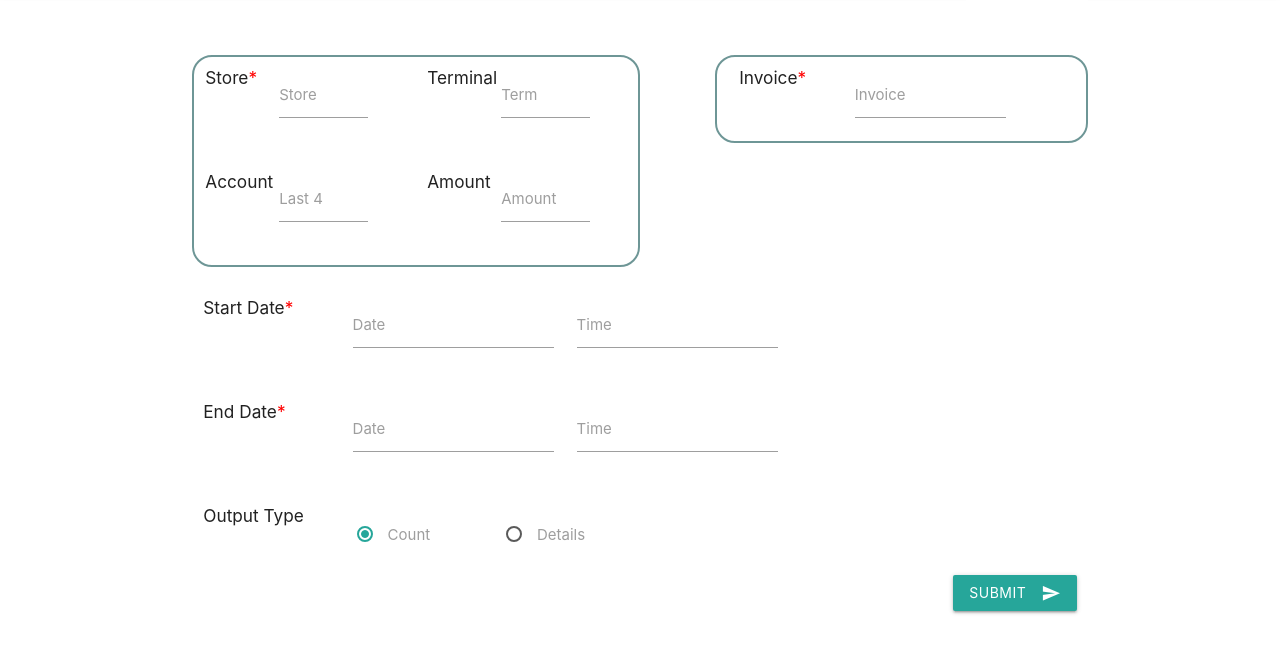
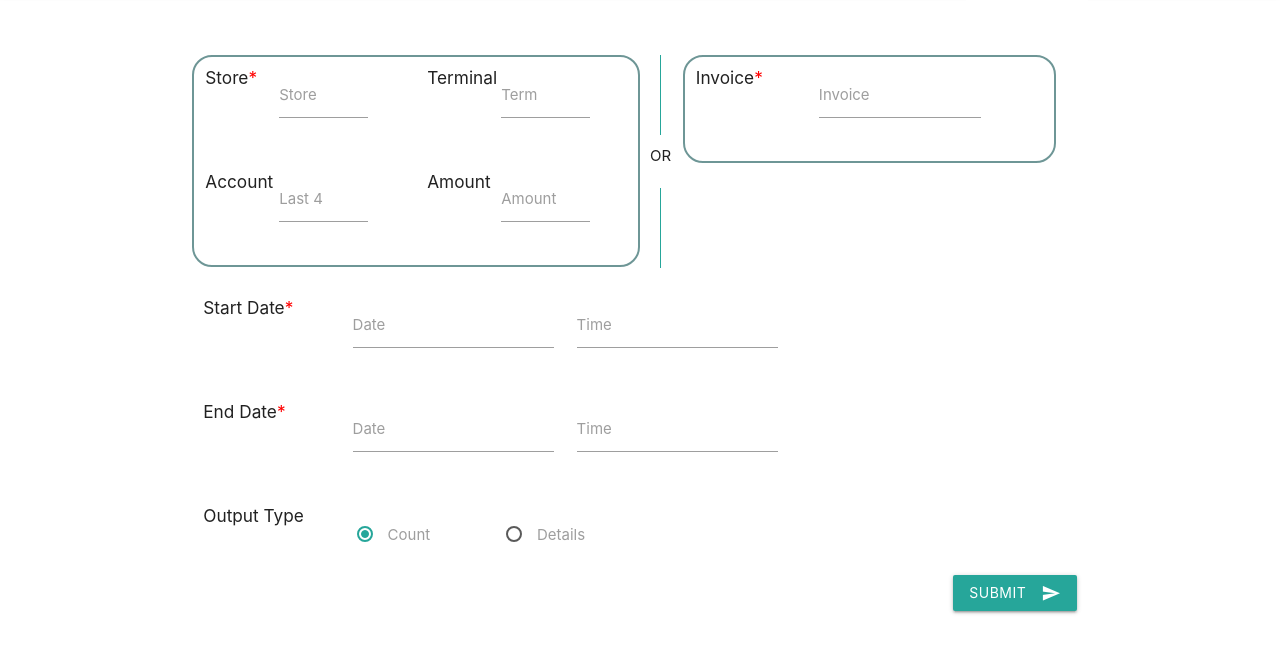
Before and after one commit to sboopal/Dashboard, a React app: page /StoreReport in a window 1280 px wide. Shown: the part 69-722 px from the top of the page. Built offline with nearby package versions, Linux system fonts and the light colour scheme.

Commit message:
adding date format and new updates

```diff
--- a/src/client/Components/Reports/BannerReport.js
+++ b/src/client/Components/Reports/BannerReport.js
@@ -194,78 +194,68 @@ class BannerReport extends Component {
                 </select>
             )
         }
+        const getColumnValues = (value) => {
+            if(value === 0){
+                return '0 - Approved';
+            }else if(value === 1){
+                return '1 - Declined';
+            }else if(value === 2){
+                return '2 - Offline';
+            }else if(value === 10){
+                return '10 - Timeout';
+            }else{
+                return value;
+            }
+        }
+        const getColumnValuesForDate = (value) => {
+            //const date =  moment(value).tz('UTC').format('YYYY-MM-DD HH:mm:ss');
+            var localTime  = moment.utc(value).toDate();
+            localTime = moment(localTime).add(5,'hours').format('YYYY-MM-DD HH:mm:ss');
+            return localTime;
+        }
         const getTableData = () => {
             const { data } = this.state;
-            const countTableColumns = [
-                {
-                    Header:"Tran Status",
-                    accessor:"Transactionactioncode"
-                },
-                {
-                    Header:"No of Transactions",
-                    accessor:"TranCount"
-                }
-            ];
-            const detailsTableColumn = [
-                {
-                    Header:"Store",
-                    accessor:"Store"
-                },
-                {
-                    Header:"Terminal",
-                    accessor:"Terminal"
-                },
-                {
-                    Header:"Tran Domain",
-                    accessor:"TransactionDomain"
-                },
-                {
-                    Header:"Tran Type",
-                    accessor:"TransactionType"
-                },
-                {
-                    Header:"AccountType",
-                    accessor:"AccountType"
-                },
-                {
-                    Header:"Amount",
-                    accessor:"Amount"
-                },
-                {
-                    Header:"Tran ActionCode",
-                    accessor:"TransactionActionCode"
-                },
-                {
-                    Header:"TransactionIsoResponse",
-                    accessor:"TransactionIsoResponse"
-                },
-                {
-                    Header:"AccountDisplay",
-                    accessor:"AccountDisplay"
-                },
-                {
-                    Header:"SourceLogDateTime",
-                    accessor:"SourceLogDateTime"
-                },
-                {
-                    Header:"Server",
-                    accessor:"Server"
-                },
-                {
-                    Header:"InvoiceNumber",
-                    accessor:"InvoiceNumber"
-                },
-                {
-                    Header:"AuthCode",
-                    accessor:"AuthCode"
-                }
-            ]
+            let columns = [];
+            if(data.length > 0){
+                columns = Object.keys(data[0]).map(key => {
+                    if(key === 'TransactionActionCode'){
+                        return {
+                            Header: 'Transaction Status',
+                            accessor:key,
+                            Cell : row => (
+                                <span>
+                                    {
+                                        getColumnValues(row.value)
+                                    }
+                                </span>
+                            )
+                        }
+                    }else if(key == 'SourceLogDateTime'){
+                        return{
+                            Header: key,
+                            accessor:key,
+                            Cell : row => (
+                                <span>
+                                    {
+                                        getColumnValuesForDate(row.value)
+                                    }
+                                </span>
+                            )
+                        }
+                    }else{
+                        return {
+                            Header: key,
+                            accessor:key
+                        }
+                    }
+                })
+            }
             const pageSize = data.length < 10 ? data.length : 10;
             return(
                 data.length > 0 ? (
                     <ReactTable
                         data={data}
-                        columns = {this.state.checked === 'one' ? countTableColumns : detailsTableColumn}
+                        columns = {columns}
                         defaultPageSize={pageSize}
                         className='-striped -highlight -bordered' />
                 ): (
--- a/src/client/Components/Reports/StoreReport.js
+++ b/src/client/Components/Reports/StoreReport.js
@@ -152,7 +152,7 @@ class StoreReport extends Component {
             this.setState({ [id] : moment(value,'hh:mm A').format('HH:mm:ss') })
         }else{
             let {selected} = this.state;
-            selected[id] = 'valid';
+            selected[id] = value.length > 0 ? 'valid' : '';
             if (id !== 'invoice' && value.length > maxLength) {
                 value = value.slice(0, maxLength)
             }
@@ -224,79 +224,68 @@ class StoreReport extends Component {
 
     render(){
         const {selected} = this.state;
-
+        const getColumnValues = (value) => {
+            if(value === 0){
+                return '0 - Approved';
+            }else if(value === 1){
+                return '1 - Declined';
+            }else if(value === 2){
+                return '2 - Offline';
+            }else if(value === 10){
+                return '10 - Timeout';
+            }else{
+                return value;
+            }
+        }
+        const getColumnValuesForDate = (value) => {
+            //const date =  moment(value).tz('UTC').format('YYYY-MM-DD HH:mm:ss');
+            var localTime  = moment.utc(value).toDate();
+            localTime = moment(localTime).add(5,'hours').format('YYYY-MM-DD HH:mm:ss');
+            return localTime;
+        }
         const getTableData = () => {
             const { data } = this.state;
-            const countTableColumns = [
-                {
-                    Header:"Tran Status",
-                    accessor:"Transactionactioncode"
-                },
-                {
-                    Header:"No of Transactions",
-                    accessor:"TranCount"
-                }
-            ];
-            const detailsTableColumn = [
-                {
-                    Header:"Store",
-                    accessor:"Store"
-                },
-                {
-                    Header:"Terminal",
-                    accessor:"Terminal"
-                },
-                {
-                    Header:"Tran Domain",
-                    accessor:"TransactionDomain"
-                },
-                {
-                    Header:"Tran Type",
-                    accessor:"TransactionType"
-                },
-                {
-                    Header:"AccountType",
-                    accessor:"AccountType"
-                },
-                {
-                    Header:"Amount",
-                    accessor:"Amount"
-                },
-                {
-                    Header:"Tran ActionCode",
-                    accessor:"TransactionActionCode"
-                },
-                {
-                    Header:"TransactionIsoResponse",
-                    accessor:"TransactionIsoResponse"
-                },
-                {
-                    Header:"AccountDisplay",
-                    accessor:"AccountDisplay"
-                },
-                {
-                    Header:"SourceLogDateTime",
-                    accessor:"SourceLogDateTime"
-                },
-                {
-                    Header:"Server",
-                    accessor:"Server"
-                },
-                {
-                    Header:"InvoiceNumber",
-                    accessor:"InvoiceNumber"
-                },
-                {
-                    Header:"AuthCode",
-                    accessor:"AuthCode"
-                }
-            ]
+            let columns = [];
+            if(data.length > 0){
+                columns = Object.keys(data[0]).map(key => {
+                    if(key === 'TransactionActionCode'){
+                        return {
+                            Header: 'Transaction Status',
+                            accessor:key,
+                            Cell : row => (
+                                <span>
+                                    {
+                                        getColumnValues(row.value)
+                                    }
+                                </span>
+                            )
+                        }
+                    }else if(key == 'SourceLogDateTime'){
+                        return{
+                            Header: key,
+                            accessor:key,
+                            Cell : row => (
+                                <span>
+                                    {
+                                        getColumnValuesForDate(row.value)
+                                    }
+                                </span>
+                            )
+                        }
+                    }else{
+                        return {
+                            Header: key,
+                            accessor:key
+                        }
+                    }
+                })
+            }
             const pageSize = data.length < 10 ? data.length : 10;
             return(
                 data.length > 0 ? (
                     <ReactTable
                         data={data}
-                        columns = {this.state.checked === 'one' ? countTableColumns : detailsTableColumn}
+                        columns = {columns}
                         defaultPageSize={pageSize}
                         className='-striped -highlight -bordered' />
                 ): (
@@ -353,8 +342,14 @@ class StoreReport extends Component {
                                     </div>
                                 </div>
                                 </div>
-                                <div className="col m1"></div>
+                                {/* vertical divider */}
+                                <div className="col" style={{marginLeft:'10px',marginRight:'10px'}}>
+                                    <div className="row vertical-line"></div>
+                                    <div className="row" style={{paddingTop:'90px'}}> OR </div>
+                                    <div className="row vertical-line"></div>
+                                </div>
                                 <div className="col s12 m5 firstrowborder">
+                                    <div className="row">
                                         <h6 className="col s12 m4 required-field" >Invoice</h6>
                                         <div className="input-field col s12 m6">
                                             <input id="invoice" type="number" className={`${selected.invoice}`} maxLength="4"
@@ -363,6 +358,7 @@ class StoreReport extends Component {
                                                 onKeyPress={this.handleKeyPress} />
                                             <label htmlFor="invoice">Invoice</label>
                                         </div>
+                                    </div>
                                 </div>
                             </div>
                             {/* third row start date */}
--- a/src/client/app.css
+++ b/src/client/app.css
@@ -44,3 +44,23 @@ form button, form h5{
   border: 2px solid rgb(110, 150, 150);
   padding: 5px;
 }
+.ReactTable .rt-table{
+  border: 1px solid rgb(50, 158, 91);
+}
+.ReactTable .rt-thead.-header {
+  background-color: #658f8b;
+  color: #f9f3f3;
+}
+.ReactTable.-striped .rt-tr {
+  text-align: CENTER;
+}
+.ReactTable.-striped .rt-tr.-odd  {
+  background: rgba(158, 158, 158, 0.41);
+}
+div.vertical-line{
+  width: 1px; /* Line width */
+  border-right: 1px solid #26a69a;
+  height: 10%;
+  position: absolute;
+  padding-left: 10px;
+}
```
Also changed, not shown: src/server/index.js (+12 -12 lines), 1 other file.
